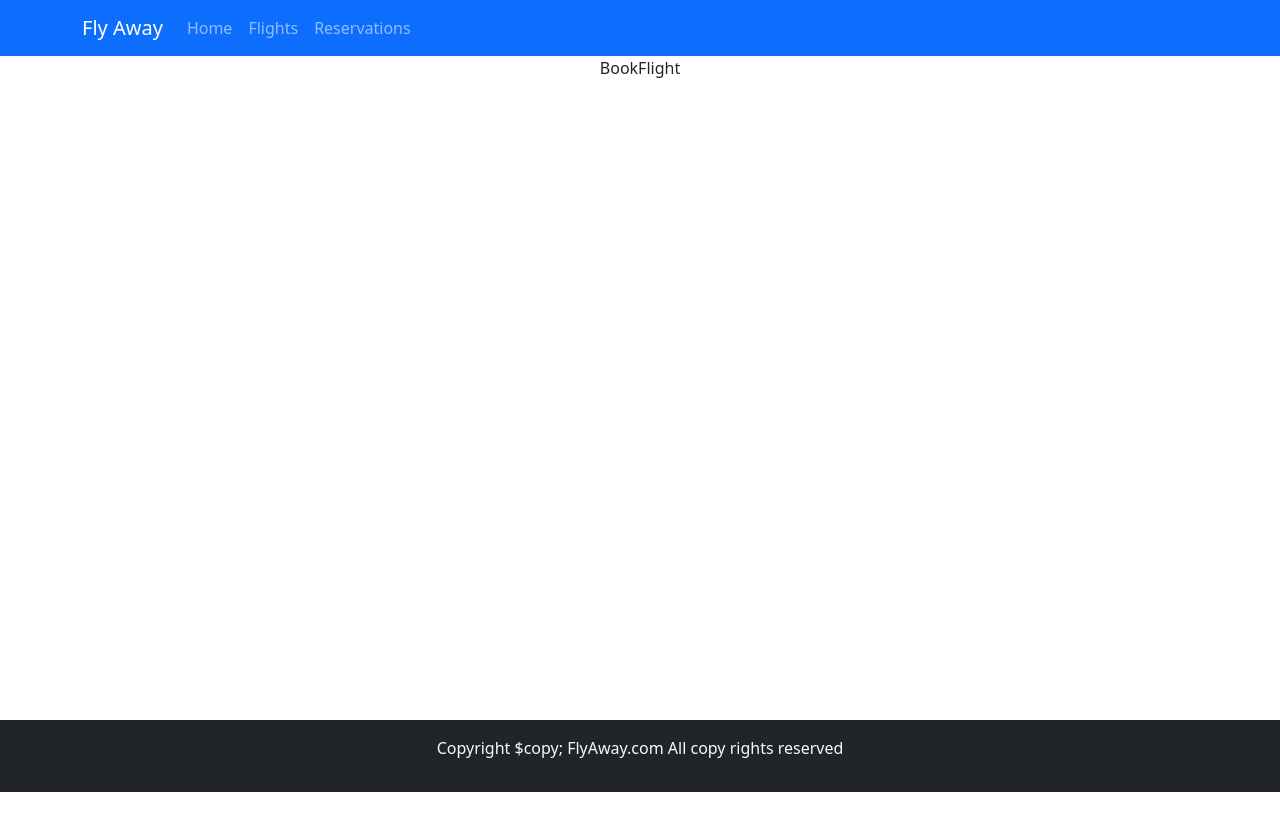
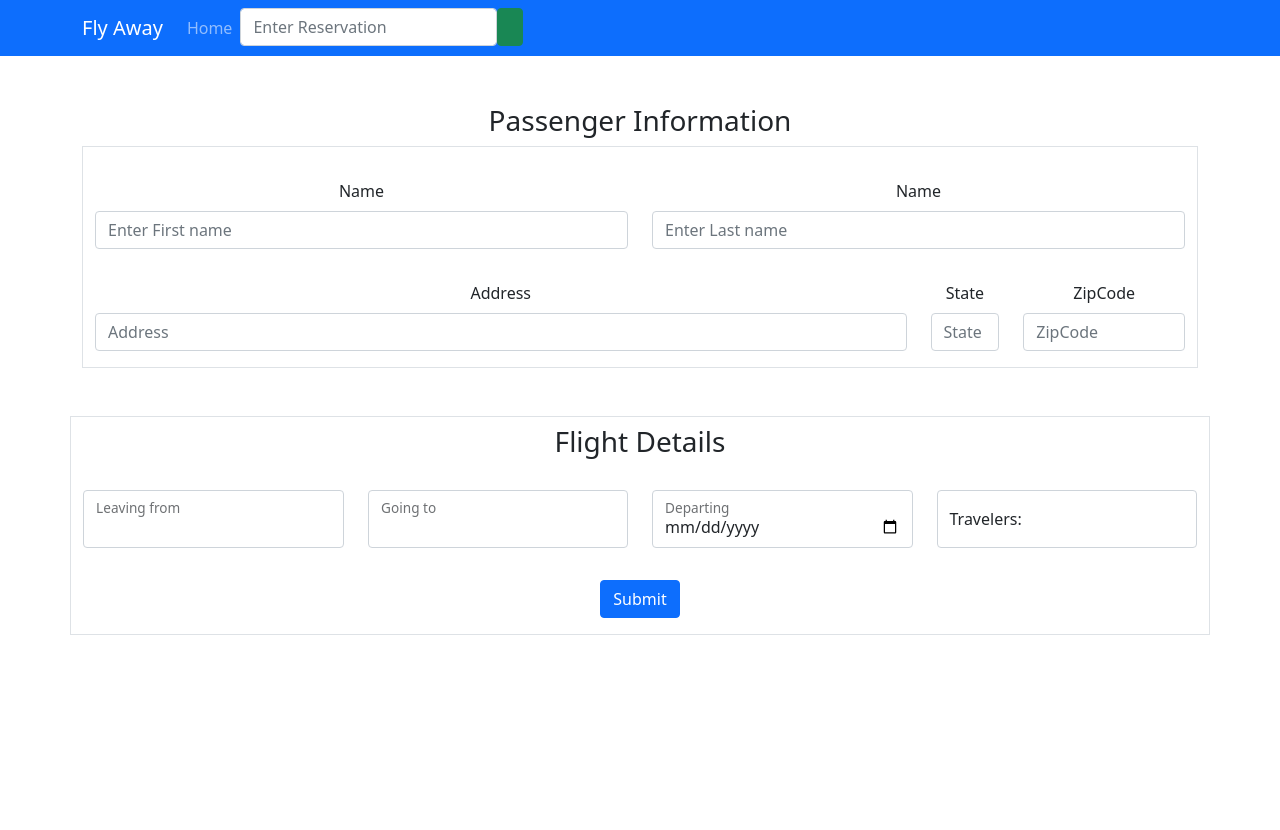
Before and after one commit to Digital-Dreamers/fly_away_client, a React (Create React App) app in the folder src/: page /book-flight in a window 1280 px wide. Shown: the top 830 px of the page. Before the commit the page ends 800 px from the top, so only its background shows below. Built offline with nearby package versions, Linux system fonts and the light colour scheme; the HTML template or start-up script is replaced by a standard one.

Commit message:
searchbar for reservation

```diff
--- a/public/index.html
+++ b/public/index.html
@@ -3,6 +3,7 @@
   <head>
     <meta charset="utf-8" />
     <link rel="icon" href="%PUBLIC_URL%/favicon.ico" />
+    <link rel="stylesheet" href="https://cdnjs.cloudflare.com/ajax/libs/font-awesome/4.7.0/css/font-awesome.min.css">
     <meta name="viewport" content="width=device-width, initial-scale=1" />
     <meta name="theme-color" content="#000000" />
     <meta
--- a/src/App.css
+++ b/src/App.css
@@ -40,3 +40,6 @@
 .bg-gray-out{
   background-color:#282c34c5;
 }
+.mr-auto{
+  margin-right: auto;
+}
--- a/src/components/BookFlight.js
+++ b/src/components/BookFlight.js
@@ -1,8 +1,81 @@
-import React from 'react'
+import React, { useState } from 'react'
+// import { useParams, useNavigate } from 'react-router-dom'
+import Container from 'react-bootstrap/Container';
+import {Form, Row, Col} from 'react-bootstrap'
+import SearchFlight from './subcomponents/SearchFlight'
+ function BookFlight() {
+  // const [passenger, setPassenger] = useState('')
+  const [flights, setFlights] = useState([])
+  return (
+     <div>
+        <Container className='mt-5'>
+        {/* <Container className='mt-5'> */}
+        <h3 className="mt-5">Passenger Information</h3>
+        <section className="container mb-5">
+        <Row className='border'>
+      <Form className= 'mt-3' onSubmit={(e)=>{
+        e.preventDefault()
 
-function BookFlight() {
-  return (
-    <div>BookFlight</div>
+      }}>
+       <Form.Group controlId='Passenger Info'>
+      {/* <div className="row g-3 mt-3"> */}
+      <Row>
+      <Col sm={10} md={6} className='my-3' >
+        <Form.Group controlId="form.FirstName">
+            <Form.Label>Name</Form.Label>
+            <Form.Control type="text" placeholder="Enter First name" />
+        </Form.Group>
+        </Col>
+        <Col sm={10} md={6} className='my-3' >
+        <Form.Group controlId="form.LastName">
+            <Form.Label>Name</Form.Label>
+            <Form.Control type="text" placeholder="Enter Last name" />
+        </Form.Group>
+        </Col>
+        </Row>
+        <Row>
+        <Col sm={14} md={9} className='my-3' >
+        <Form.Group controlId="Address">
+            <Form.Label>Address</Form.Label>
+            <Form.Control type="text" placeholder="Address" />
+        </Form.Group>
+        </Col>
+        <Col sm={3} md={1} className='my-3' >
+        <Form.Group controlId="State">
+            <Form.Label>State</Form.Label>
+            <Form.Control type="text" placeholder="State" />
+        </Form.Group>
+        </Col>
+        <Col sm={4} md={2} className='my-3' >
+        <Form.Group controlId="ZipCode">
+            <Form.Label>ZipCode</Form.Label>
+            <Form.Control type="number" placeholder="ZipCode" />
+        </Form.Group>
+        </Col>
+        </Row>
+        </Form.Group>
+      </Form>
+      {/* </div> */}
+      </Row>
+      </section>
+
+    {/* </Container> */}
+    {/* <Container className='mt-5'> */}
+      <Row className='border'>
+        <Col xs={12}>
+          <h3 className='mt-2'>Flight Details</h3>
+
+          <SearchFlight setFlights={setFlights} flights={flights} />
+        </Col>
+      </Row>
+      <Row className='mt-5'>
+        <Col xs={12}>
+          {/* <Content /> */}
+        </Col>
+      </Row>
+    </Container>
+    {/* </Container> */}
+    </div>
   )
 }
 
--- a/src/components/Header.js
+++ b/src/components/Header.js
@@ -1,19 +1,37 @@
-import React from "react";
-import { Navbar, Nav, Container } from 'react-bootstrap'
+import React, { useState } from "react";
+import { Navbar, Nav, Container, Button, Form } from 'react-bootstrap'
+import { Link, useNavigate } from 'react-router-dom'
 function Header() {
+    let navigate = useNavigate()
+    // const [query, setquery] = useState('')
+    const [reservationNumber, setReservationNumber] = useState('')
 
     return (
-
         <div bg="dark" variant="dark" fixed="top">
             <>
                 <Navbar bg="primary" variant="dark">
                     <Container>
-                        <Navbar.Brand href="#home">Fly Away</Navbar.Brand>
+                        <Navbar.Brand as={Link} to="/">Fly Away</Navbar.Brand>
                         <Nav className="me-auto">
-                            <Nav.Link href='/'>Home</Nav.Link>
-                            <Nav.Link href='/book-flight'>Flights</Nav.Link>
-                            <Nav.Link href='/reservation/:id'>Reservations</Nav.Link>
-                            {/* <Nav.Link href="/contact">Contact Us</Nav.Link> */}
+                            <Nav.Link as={Link} to="/">Home</Nav.Link>
+
+                            <div className="search-container">
+
+                                <Form className="d-flex" onSubmit={(e) => {
+                                    e.preventDefault()
+                                    // navigate to the page of reservation
+                                    navigate(`/reservation/${reservationNumber}`)
+
+                                    setReservationNumber('')
+                                }}>
+
+                                    <Form.Control type="search" value={reservationNumber} placeholder="Enter Reservation"
+                                        className="justify-content-end"
+                                        onChange={(e) =>  setReservationNumber(e.target.value)} />
+                                    <Button variant="success" type='submit'><i className="fa fa-search" aria-hidden="true"></i></Button>
+                                    {/* </Form> */}
+                                </Form>
+                            </div>
                         </Nav>
                     </Container>
                 </Navbar>
--- a/src/components/Reservation.js
+++ b/src/components/Reservation.js
@@ -7,19 +7,19 @@ function Reservation() {
   const [passenger, setPassenger] = useState('')
   const reservationId = useParams()
   const navigate = useNavigate()
-  const API_URL = `http://localhost:3000/customers/reservations/${reservationId.id}`
-  const API_URL_DELETE = ` http://localhost:3000/customers/reservations/cancellation/${data._id}/${passenger._id}`
+  const API_URL = `http://localhost:10000/customers/reservations/${reservationId.id}`
+  const API_URL_DELETE = ` http://localhost:10000/customers/reservations/cancellation/${data._id}/${passenger._id}`
 
   useEffect(() => {
     const fetchData = async () => {
       const response = await fetch(API_URL)
       const resData = await response.json()
-      const allSeats = resData.flightNumberId.seat
-      const passengerSeat = resData.seatNumber
-      let customerseat = allSeats.filter((seat) => seat._id === passengerSeat)
+      // const allSeats = resData.flightNumberId.seat
+      // const passengerSeat = resData.seatNumber
+      // let customerseat = allSeats.filter((seat) => seat._id === passengerSeat)
       setData(resData)
-      setSeat(customerseat)
-      setPassenger(resData.passenger)
+      // setSeat(customerseat)
+      setPassenger(resData.passengerId)
     }
     fetchData()
   }, [reservationId.id, API_URL, API_URL_DELETE])
```
